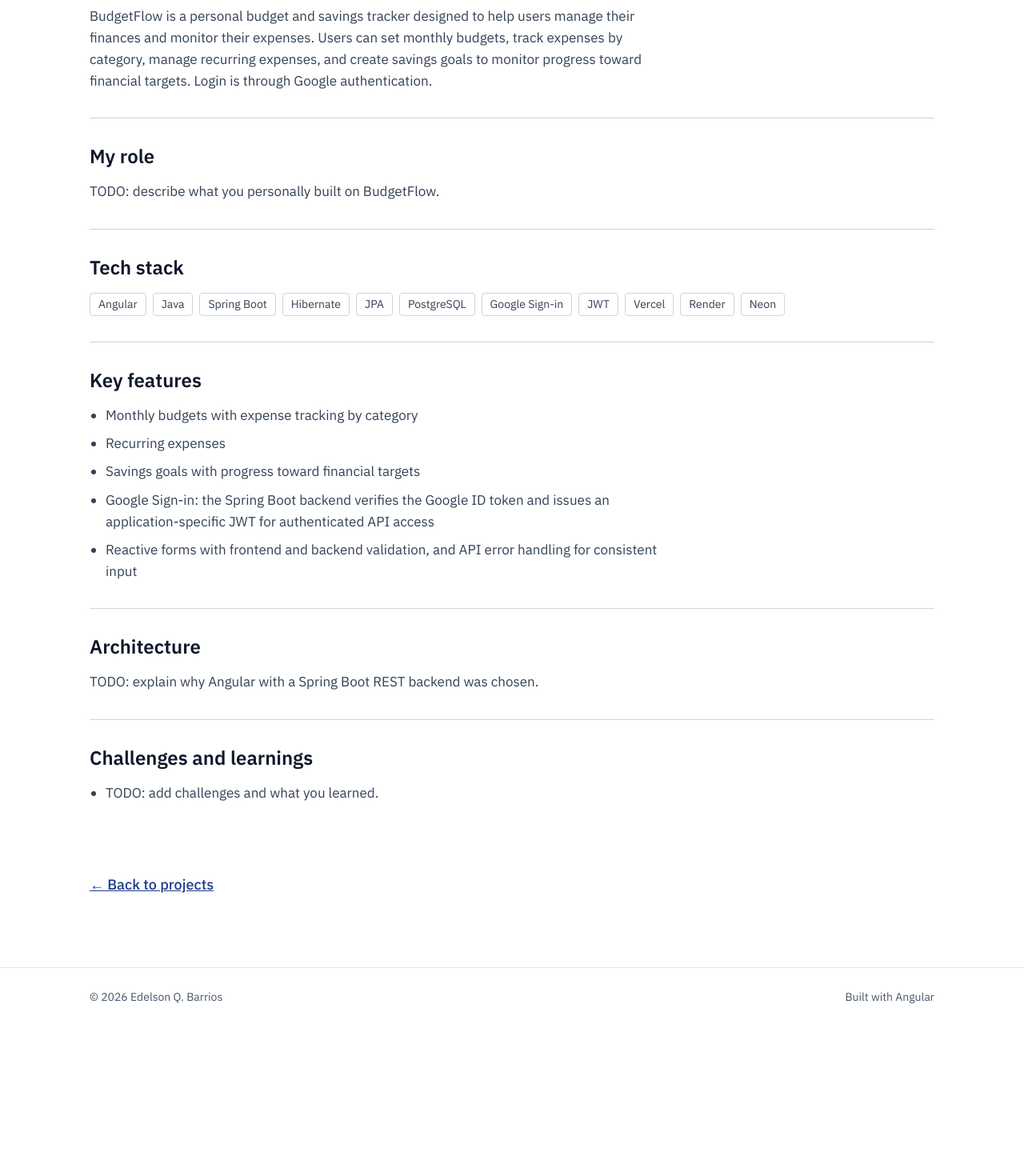
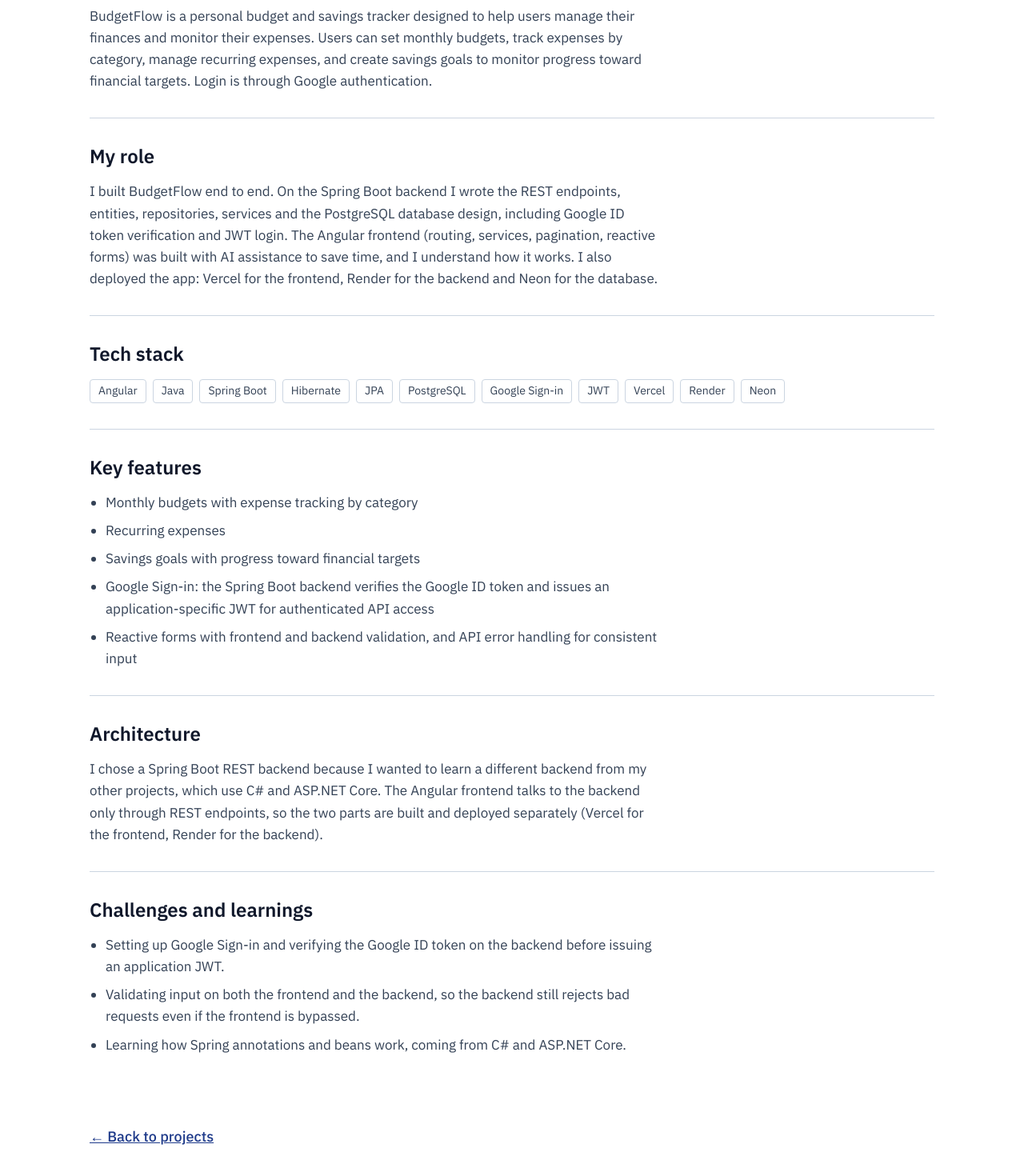
Before and after one commit to edelsonbarrios/portfolio, an Angular app: page /projects/budgetflow in a window 1280 px wide. Shown: the part 851-2321 px from the top of the page at 80% size. Before the commit the page ends 2133 px from the top, so only its background shows below. Built offline with nearby package versions, Linux system fonts and the light colour scheme.

Commit message:
write budgetflow case study

```diff
--- a/src/app/data/projects.ts
+++ b/src/app/data/projects.ts
@@ -62,7 +62,10 @@ export const projects: Project[] = [
         'BudgetFlow is a personal budget and savings tracker designed to help users manage their finances and monitor their expenses. ' +
         'Users can set monthly budgets, track expenses by category, manage recurring expenses, and create savings goals to monitor progress toward financial targets. ' +
         'Login is through Google authentication.',
-      role: 'TODO: describe what you personally built on BudgetFlow.',
+      role:
+        'I built BudgetFlow end to end. On the Spring Boot backend I wrote the REST endpoints, entities, repositories, services and the PostgreSQL database design, including Google ID token verification and JWT login. ' +
+        'The Angular frontend (routing, services, pagination, reactive forms) was built with AI assistance to save time, and I understand how it works. ' +
+        'I also deployed the app: Vercel for the frontend, Render for the backend and Neon for the database.',
       features: [
         'Monthly budgets with expense tracking by category',
         'Recurring expenses',
@@ -71,8 +74,13 @@ export const projects: Project[] = [
         'Reactive forms with frontend and backend validation, and API error handling for consistent input',
       ],
       architectureNote:
-        'TODO: explain why Angular with a Spring Boot REST backend was chosen.',
-      challenges: ['TODO: add challenges and what you learned.'],
+        'I chose a Spring Boot REST backend because I wanted to learn a different backend from my other projects, which use C# and ASP.NET Core. ' +
+        'The Angular frontend talks to the backend only through REST endpoints, so the two parts are built and deployed separately (Vercel for the frontend, Render for the backend).',
+      challenges: [
+        'Setting up Google Sign-in and verifying the Google ID token on the backend before issuing an application JWT.',
+        'Validating input on both the frontend and the backend, so the backend still rejects bad requests even if the frontend is bypassed.',
+        'Learning how Spring annotations and beans work, coming from C# and ASP.NET Core.',
+      ],
     },
   },
   {
```
